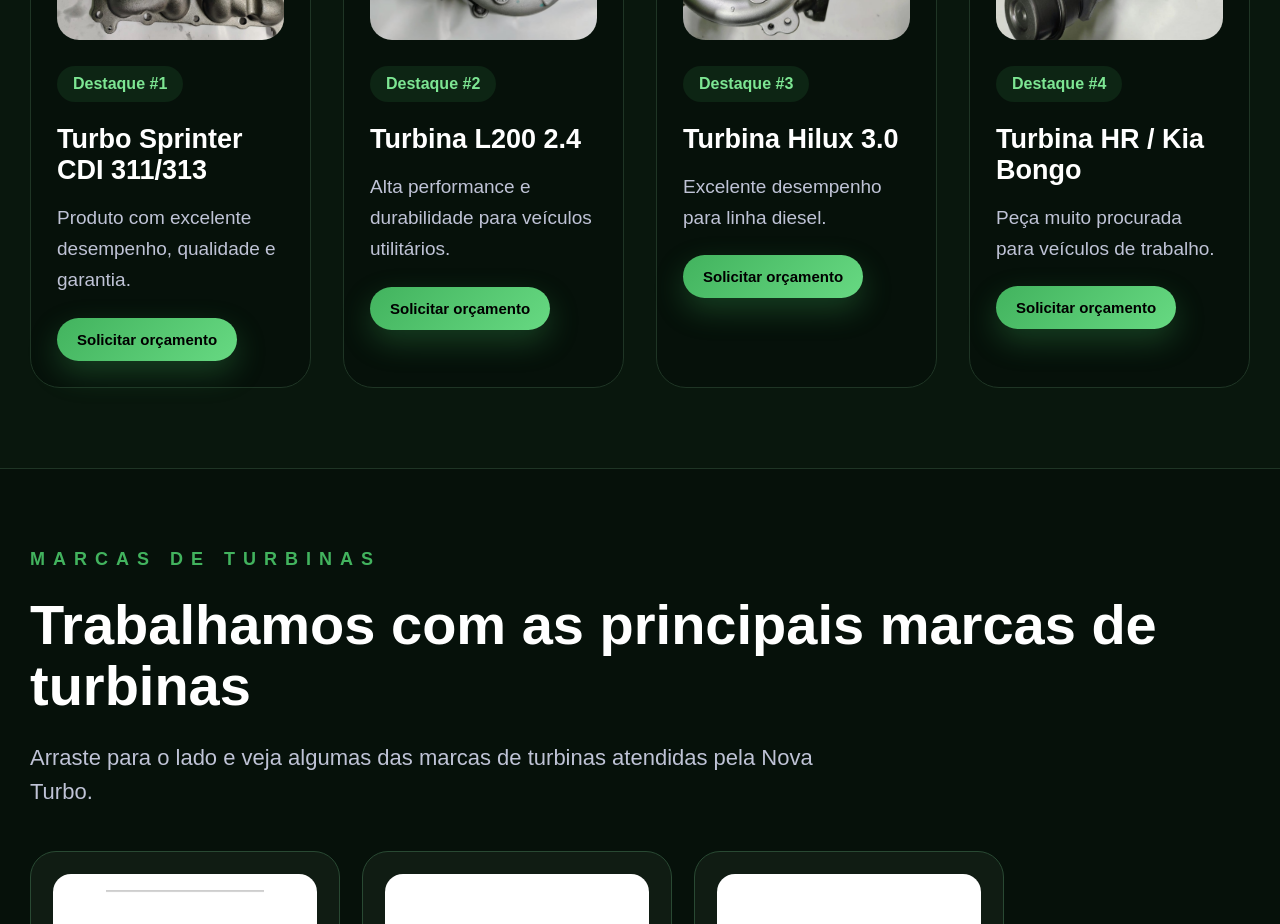
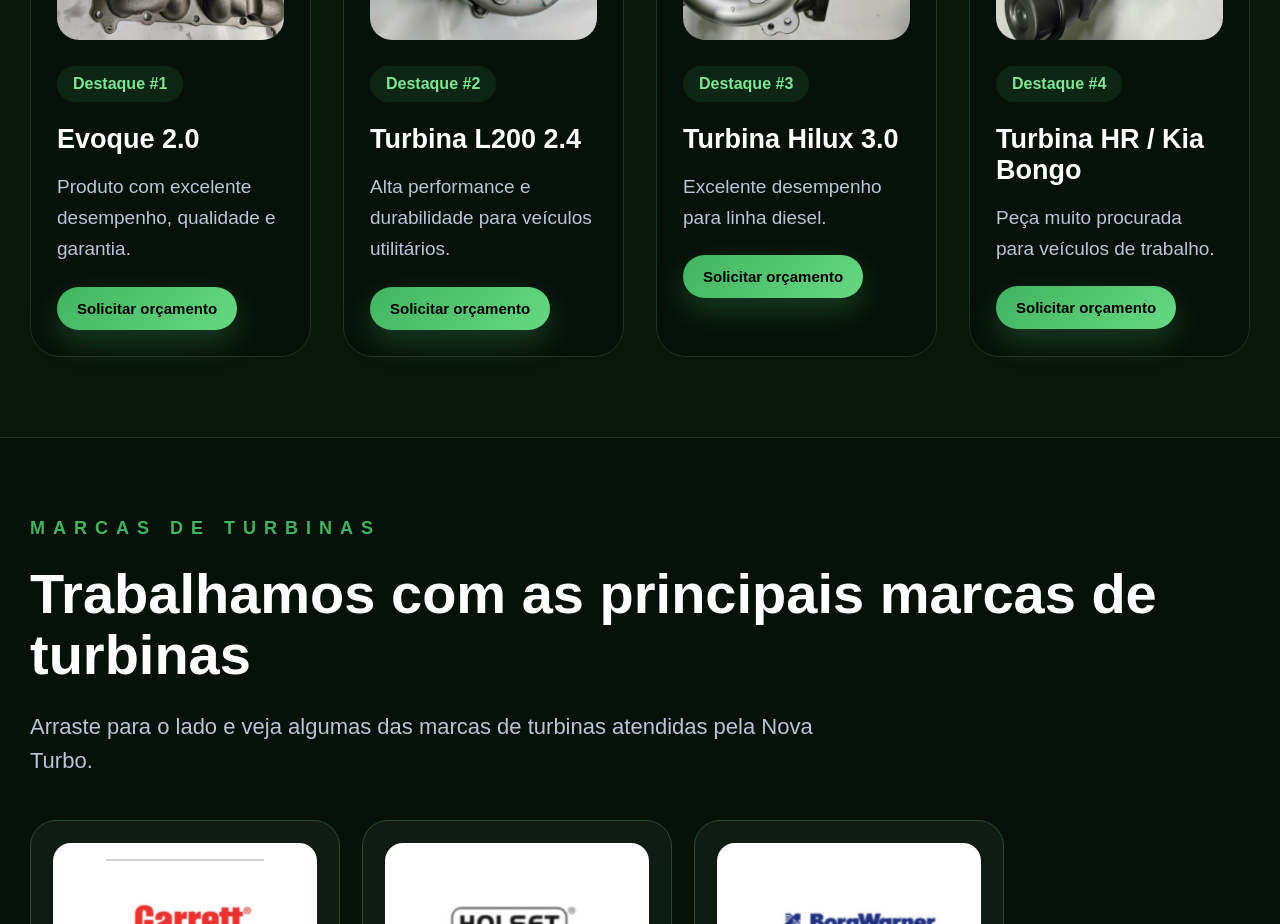
Before and after one commit to gabriellopessantos55-pixel/Nova-turbo, a React (Vite) app: page / in a window 1280 px wide. Shown: the part 3380-4304 px from the top of the page. Built offline with nearby package versions, Linux system fonts and the light colour scheme.

Commit message:
Add files via upload

```diff
--- a/src/App.jsx
+++ b/src/App.jsx
@@ -23,7 +23,7 @@
   ]
 
   const products = [
-    { name: 'Turbo Sprinter CDI 311/313', text: 'Produto com excelente desempenho, qualidade e garantia.', img: '/turbina1.jpg' },
+    { name: 'Evoque 2.0', text: 'Produto com excelente desempenho, qualidade e garantia.', img: '/turbina1.jpg' },
     { name: 'Turbina L200 2.4', text: 'Alta performance e durabilidade para veículos utilitários.', img: '/turbina2.jpg' },
     { name: 'Turbina Hilux 3.0', text: 'Excelente desempenho para linha diesel.', img: '/turbina3.jpg' },
     { name: 'Turbina HR / Kia Bongo', text: 'Peça muito procurada para veículos de trabalho.', img: '/turbina4.jpg' },
```
Also changed, not shown: public/galeria2.jpeg (added), 1 other file (tests, documents, lock files or other folders).
